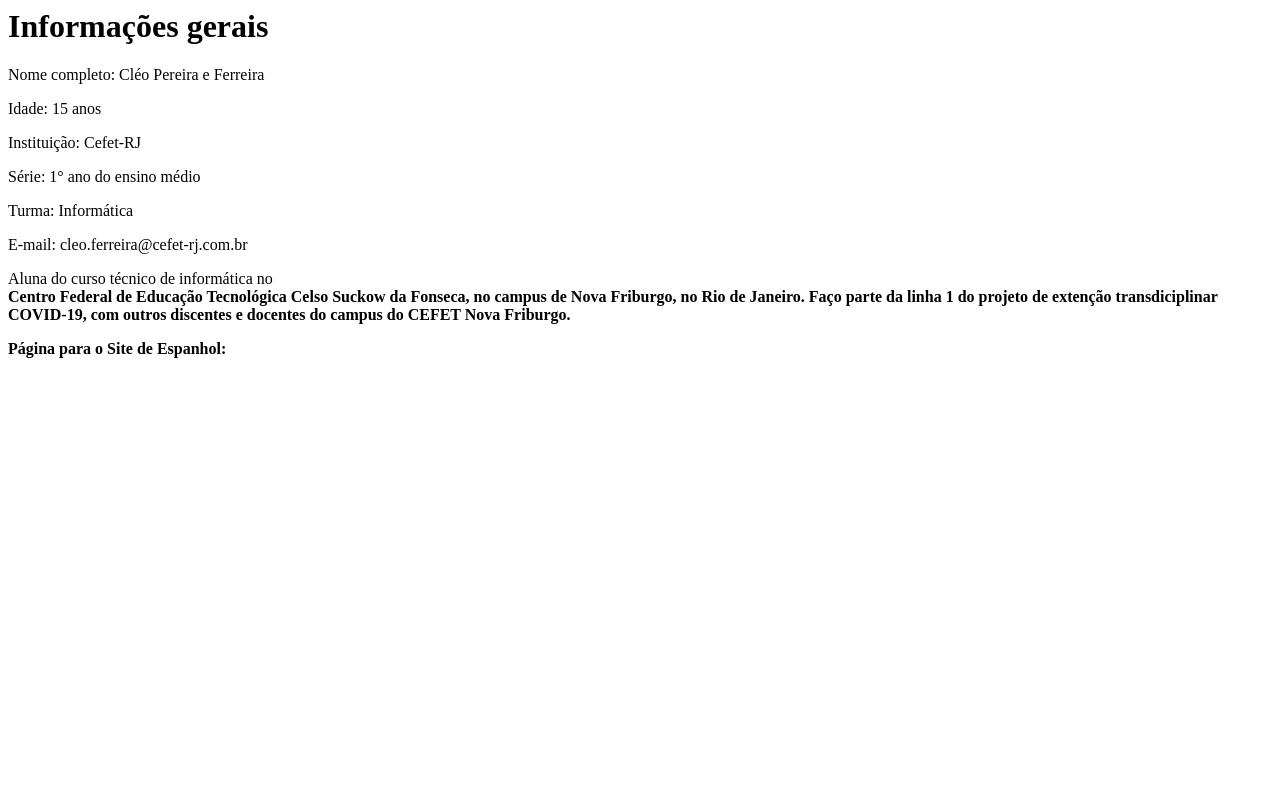
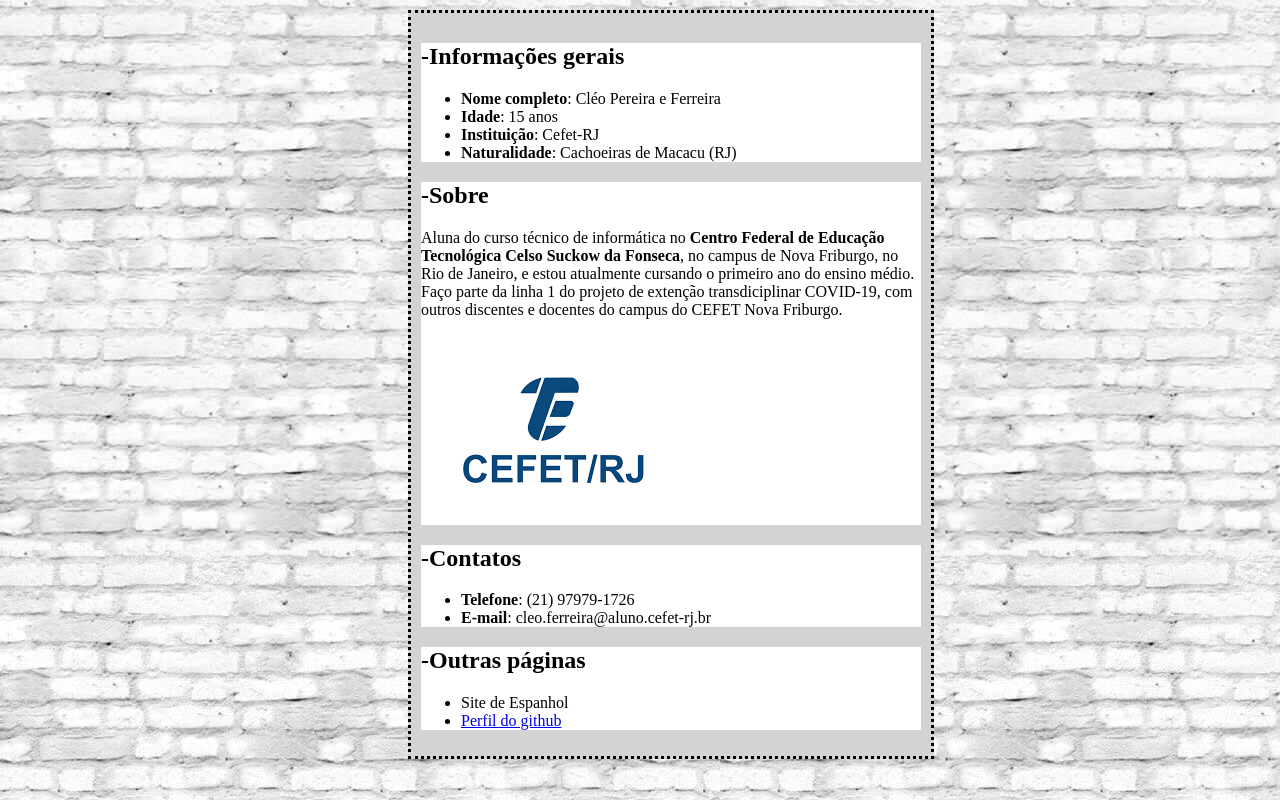
Before and after one commit to cleo-pereira/cleo-pereira.github.io, a plain HTML site: page index.html in a window 1280 px wide. Drawn offline with Linux system fonts and the light colour scheme.

Commit message:
novas edições

```diff
--- /dev/null
+++ b/estilo.css
@@ -0,0 +1,24 @@
+main {
+   width: 500px;
+   padding: 10px;
+   border: 5px;
+   margin: 10px;
+   margin-left: 400px;
+   background-color: lightgray;
+   border: dotted #000;
+}
+
+body {
+   background-image:
+url("parede.jpg");
+   background-color: #fff;
+}
+
+h2 {
+   color: black;
+   margin-left: 10 px;
+}
+
+div {
+   background-color: #fff;
+}
--- a/index.html
+++ b/index.html
@@ -2,18 +2,47 @@
   <html lang="en">
     <head>
       <title>Cléo Pereira e Ferreira</title>
+      <link rel="stylesheet" type="text/css" href="estilo.css">
     </head>
     <body>
-      <h1>Informações gerais</h1>
-      <p>Nome completo: Cléo Pereira e Ferreira</p>
-      <p>Idade: 15 anos</p>
-      <p>Instituição: Cefet-RJ</p>
-      <p>Série: 1° ano do ensino médio</p>
-      <p>Turma: Informática</p>
-      <p>E-mail: cleo.ferreira@cefet-rj.com.br</p>
-      <p>Aluna do curso técnico de informática no <br> <b>Centro Federal de Educação Tecnológica Celso Suckow da Fonseca<b>, no campus de Nova Friburgo, no Rio de Janeiro. Faço parte da linha 1 do projeto de extenção transdiciplinar COVID-19, com outros discentes e docentes do campus do CEFET Nova Friburgo.</p>
-      <p>Página para o Site de Espanhol: <a href="Espanhol.html"></a></p>
-      <p></p>
-      <p></p>
+      <main>
+        <div id="geral">
+          <p> </p>
+          <h2>-Informações gerais</h2>
+          <ul>
+            <li><b>Nome completo</b>: Cléo Pereira e Ferreira</li>
+            <li><b>Idade</b>: 15 anos</li>
+            <li><b>Instituição</b>: Cefet-RJ</li>
+            <li><b>Naturalidade</b>: Cachoeiras de Macacu (RJ)</li>
+          </ul>
+          <p> </p>
+        </div>
+        <div id="sobre">
+          <p> </p>
+          <h2>-Sobre</h2>
+          <p>Aluna do curso técnico de informática no <b>Centro Federal de Educação Tecnológica Celso Suckow da Fonseca</b>, no campus de Nova Friburgo, no Rio de Janeiro, e estou atualmente cursando o primeiro ano do ensino médio. Faço parte da linha 1 do projeto de extenção transdiciplinar COVID-19, com outros discentes e docentes do campus do CEFET Nova Friburgo.</p>
+          <img src="logocefet.jpg" alt="imagem da logo do Cefet-RJ">
+        </div>
+        <div id="contatos">
+         <p> </p>
+         <h2>-Contatos</h2>
+         <ul>
+           <li><b>Telefone</b>: (21) 97979-1726</li>
+           <li><b>E-mail</b>: cleo.ferreira@aluno.cefet-rj.br</li>
+         </ul>
+         <p> </p>
+        </div>
+        <div id="outros">
+         <p> </p>
+         <h2>-Outras páginas</h2>
+         <ul>
+           <li>Site de Espanhol</li>
+           <li>
+             <a href="https://www.github.com/cleo-pereira/">Perfil do github</a>
+           </li>
+         </ul>
+         <p> </p>
+        </div>
+      </main>
     </body>
   </html>
```
Also changed, not shown: logocefet.jpg (added), parede.jpg (added).
